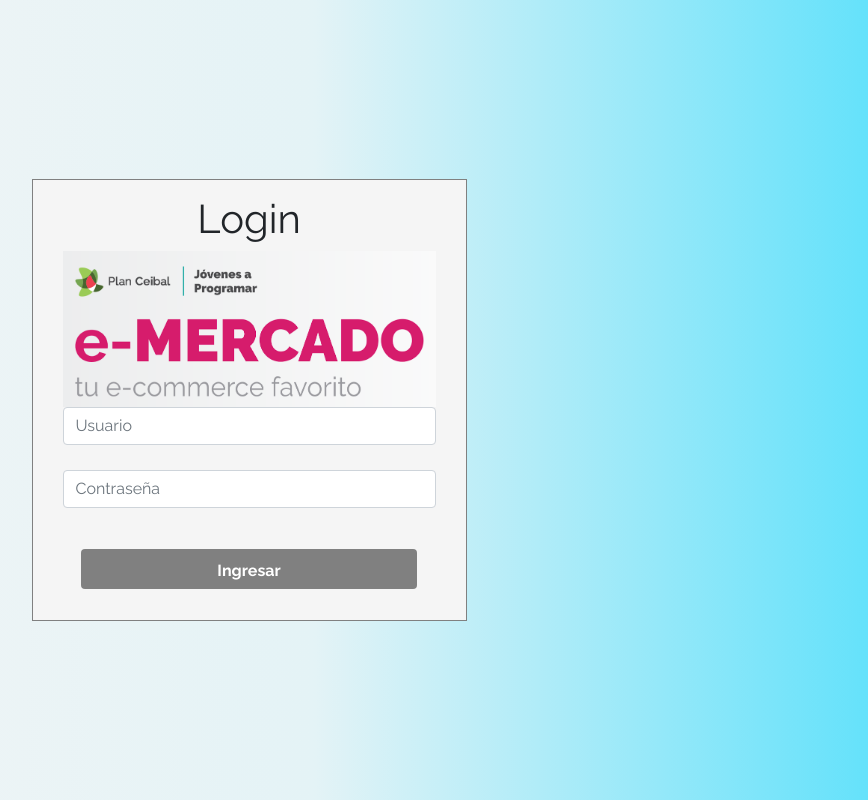
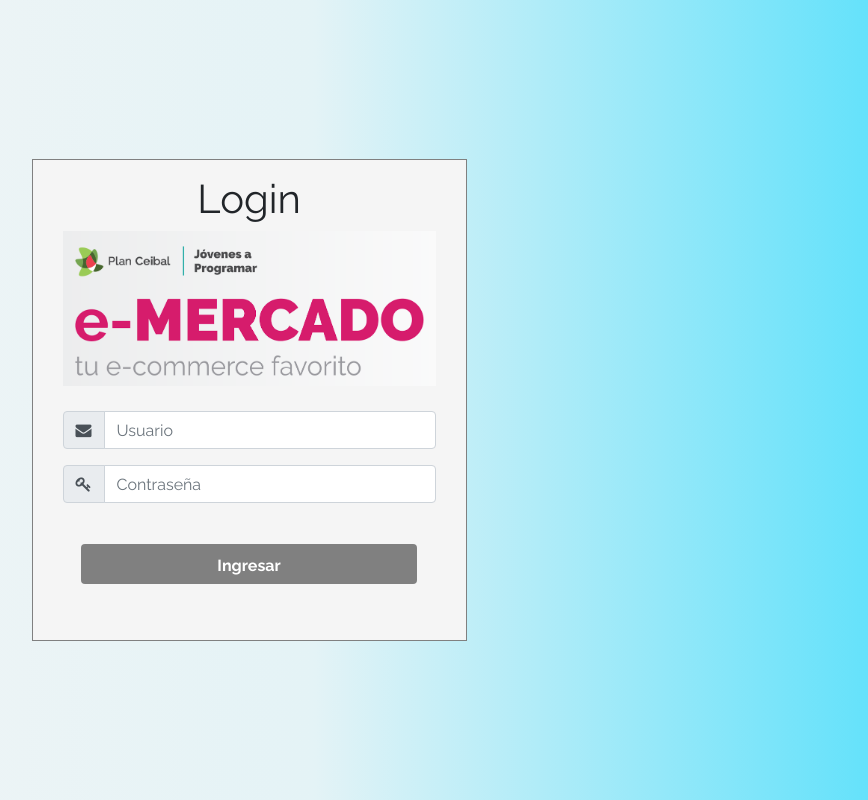
Before and after one commit to matgcabrera/mcabrera-obligatorio, a plain HTML site: page index.html in a window 1280 px wide. Shown: the whole page, without its empty margins (391-1259 px from the left). Drawn offline with Linux system fonts and the light colour scheme.

Commit message:
cambios varios

```diff
--- a/index.html
+++ b/index.html
@@ -13,6 +13,9 @@
   <!-- Bootstrap core CSS -->
   <link href="css/bootstrap.min.css" rel="stylesheet">
   <link href="css/styles.css" rel="stylesheet">
+  <!--Librería iconos-->
+  <link rel="stylesheet" href="https://stackpath.bootstrapcdn.com/font-awesome/4.7.0/css/font-awesome.min.css"
+    integrity="sha384-wvfXpqpZZVQGK6TAh5PVlGOfQNHSoD2xbE+QkPxCAFlNEevoEH3Sl0sibVcOQVnN" crossorigin="anonymous">
   <style>
     html,
     body {
@@ -47,8 +50,12 @@
       font-weight: bold;
     }
 
+    #loginpic {
+      margin-bottom: 25px;
+    }
+
     input {
-      margin-top: 25px;
+      margin-bottom: 25px;
       border: 1px solid grey;
       height: 40px;
       width: 90%;
@@ -82,19 +89,33 @@
       <h1>Login</h1>
       <div class="container">
         <div id="login-row" class="row justify-content-center align-items-center">
-          <div id="login-column" class="">
+
           <div id="login-box" class="col-md-12">
+            <img src="img/login.png" alt="Login" id="loginpic">
             <form id="form-login" onsubmit="return validarForm()" method="get" action="index2.html">
-                <img src="img/login.png" alt="Login" id="loginpic">
+
 
               <div class="form-group">
+                <div class="input-group">
+                  <div class="input-group-prepend">
+                    <div class="input-group-text">
+                      <i class="fa fa-envelope"></i></div>
+                  </div>
                   <input id="iduser" type="text" name="usuario" placeholder="Usuario"
                     onblur="validarLogin(this.value, this.name)" class="form-control">
+                </div>
+
                 <div id="error-user">Debe ingresar su usuario</div>
               </div>
               <div class="form-group">
+                <div class="input-group">
+                  <div class="input-group-prepend">
+                    <div class="input-group-text">
+                      <i class="fa fa-key"></i></div>
+                  </div>
                   <input id="idpassword" type="password" name="password" placeholder="Contraseña"
                     onblur="validarLogin(this.value, this.name)" class="form-control">
+                </div>
                 <div id="error-passwd">Debe ingresar su contraseña</div>
               </div>
               <div class="form-group">
@@ -103,7 +124,7 @@
               </div>
             </form>
           </div>
-          </div>
+
         </div>
       </div>
     </div>
--- a/js/product-info.js
+++ b/js/product-info.js
@@ -4,6 +4,7 @@
 var relatedProductstoLoad = [];
 var relatedProductsArray = [];
 
+//Cargo las imagenes dentro del carrousel
 function showImagesGallery(array) {
 
     let htmlContentToAppend = "";
@@ -28,6 +29,7 @@
     }
 }
 
+//Cargo los comentarios preexistentes
 function showComments(array) {
 
     let htmlContentToAppend = "";
@@ -65,6 +67,7 @@
     }
 }
 
+//Muestro productos relacionados
 function showRelatedProducts(array) {
     let htmlContentToAppend = "";
 
```
Also changed, not shown: cart.html (+7 -5 lines), product-info.html (+10 -5 lines). Lines whose indentation alone changed are shown as unchanged.
